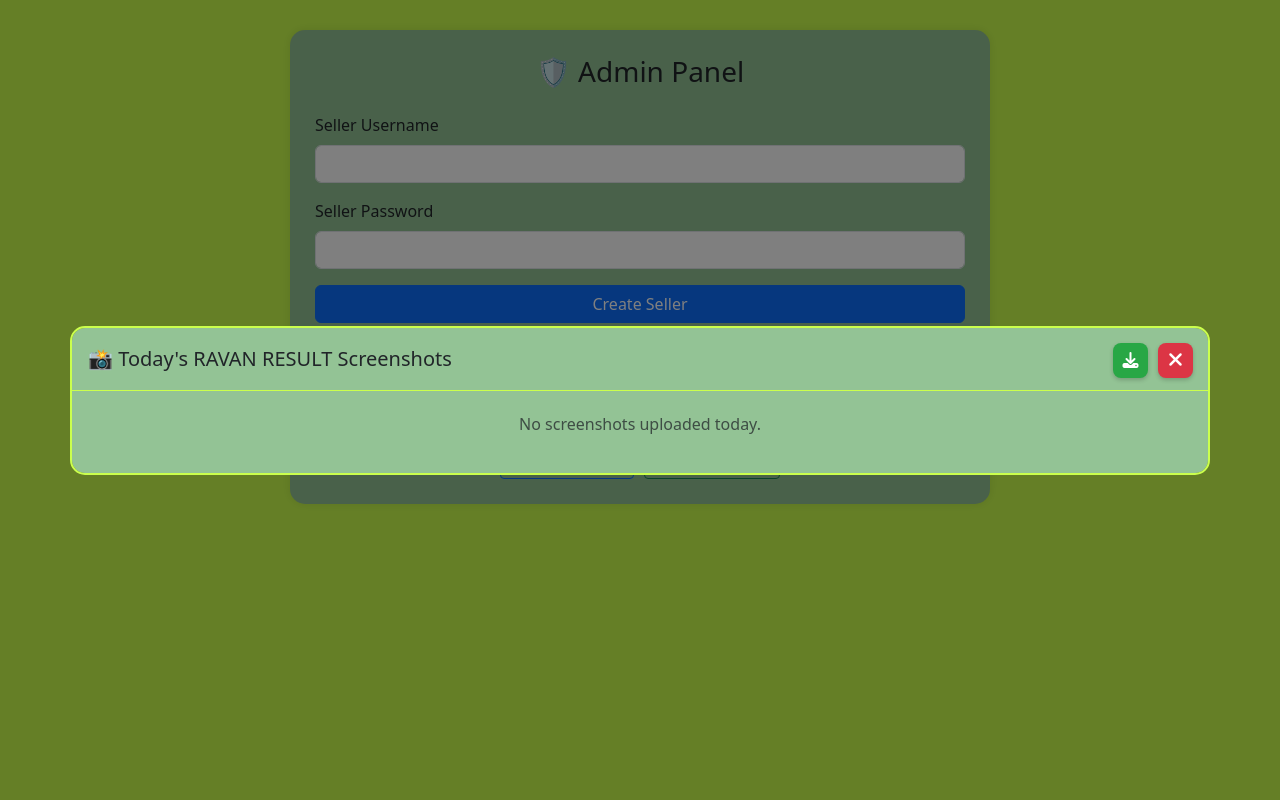
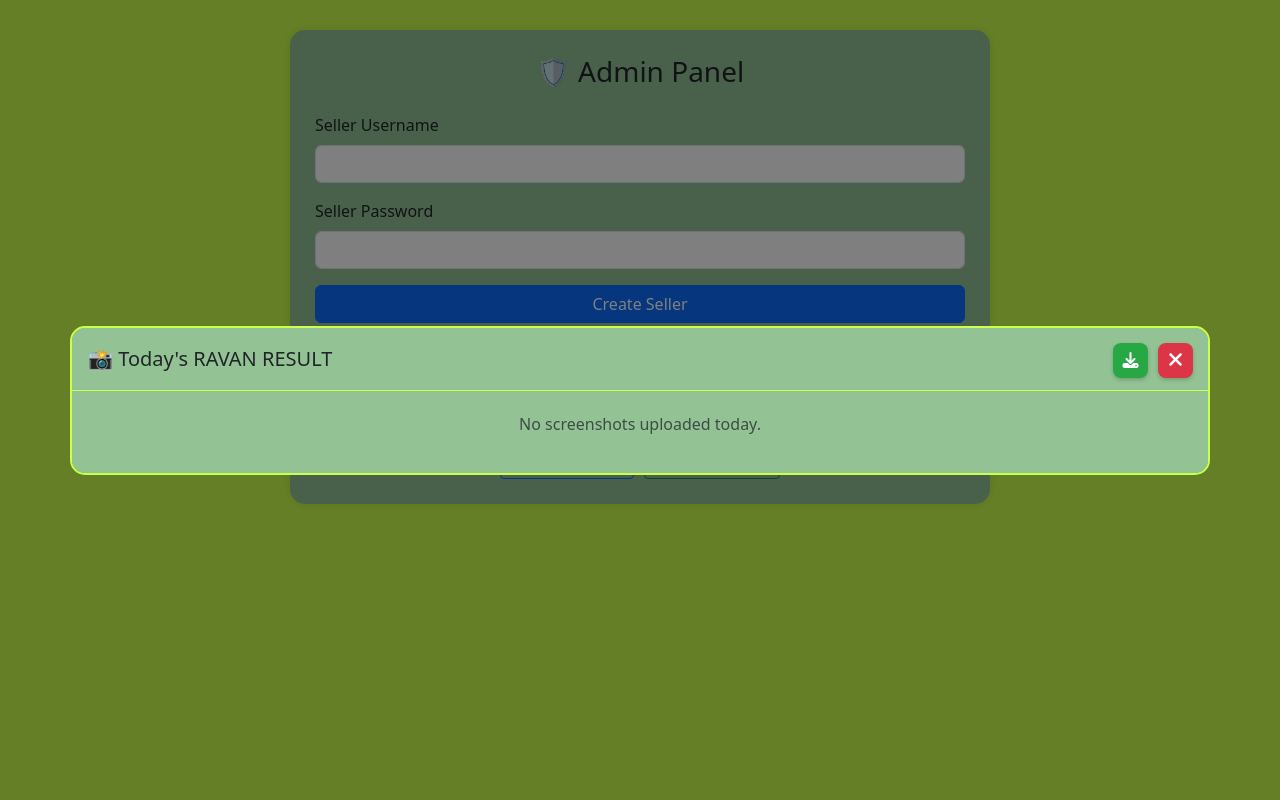
Before and after one commit to cloudman549/ravanpanel.com, a Flask app: page /admin in a window 1280 px wide, after a click on "View Today Result". Run offline with Flask 3, Linux system fonts and the light colour scheme; the visitor is signed in with stand-in values (Sample User, id 1); data that the repository does not hold is empty; some libraries are stand-ins or nearby versions.

Commit message:
jaibholenath  A4 admin

```diff
--- a/templates/admin_panel.html
+++ b/templates/admin_panel.html
@@ -231,7 +231,7 @@
                     <i class="fas fa-download"></i>
                 </button>
                 <div class="modal-header">
-                    <h5 class="modal-title">📸 Today's RAVAN RESULT Screenshots</h5>
+                    <h5 class="modal-title">📸 Today's RAVAN RESULT</h5>
                 </div>
                 <div class="modal-body">
                     <div id="screenshotsList" class="screenshots-grid"></div>
```
